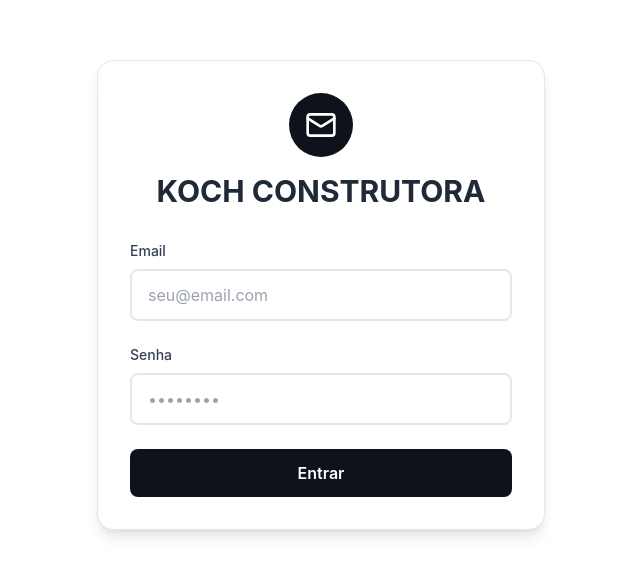
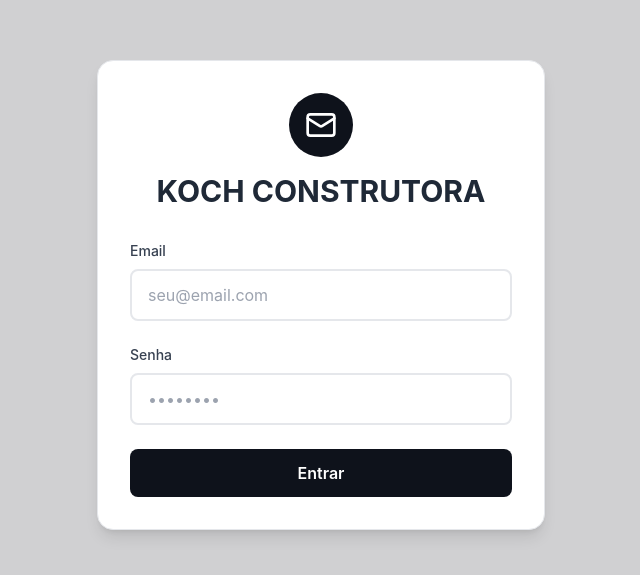
Before and after one commit to SuperK55/email-bot-frontend, a React (Create React App) app: page /login in a window 1280 px wide. Shown: the part 105-680 px from the top of the page, without its empty margins (319-959 px from the left). Built offline with nearby package versions, Linux system fonts and the light colour scheme; no server answers.

Commit message:
fix: login page color

```diff
--- a/src/pages/Login.js
+++ b/src/pages/Login.js
@@ -27,7 +27,7 @@
   };
 
   return (
-    <div className="min-h-screen flex items-center justify-center bg-white">
+    <div className="min-h-screen flex items-center justify-center bg-[#31343a3a]">
       <div className="bg-white p-8 rounded-2xl shadow-lg border border-gray-200 w-full max-w-md">
         <div className="text-center mb-8">
           <div className="inline-flex items-center justify-center w-16 h-16 bg-[#0e121b] rounded-full mb-4">
```
